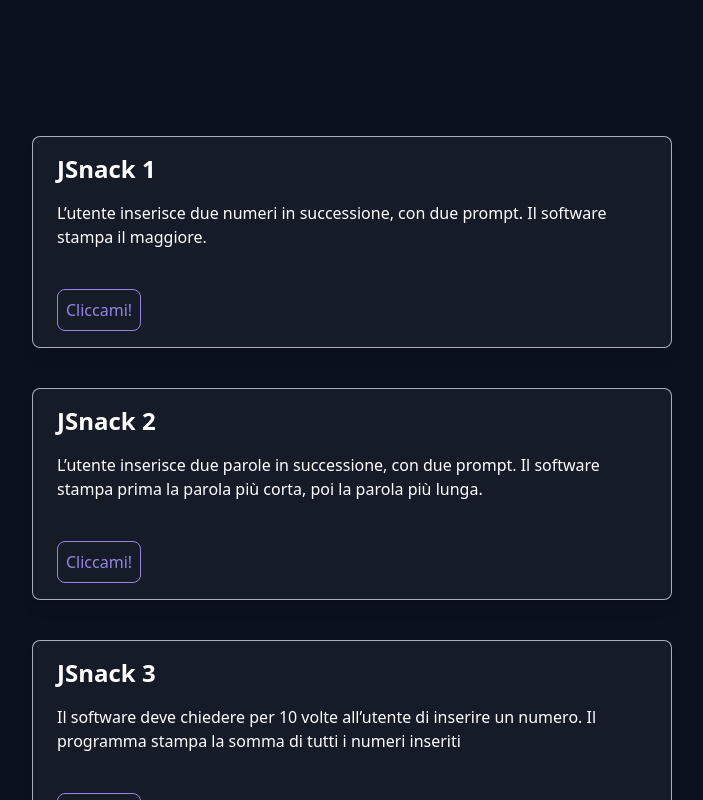
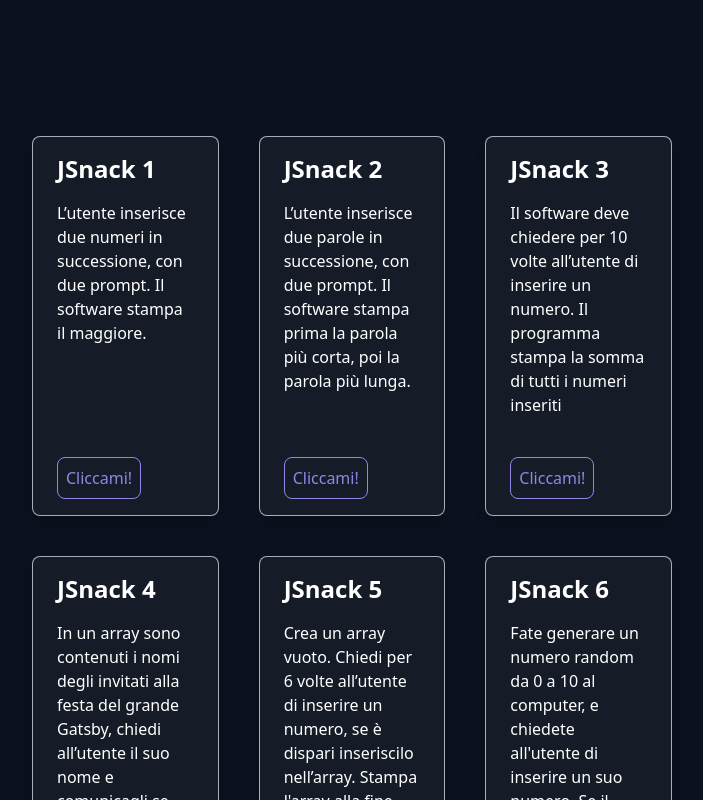
Before and after one commit to AlessioRoman/js-jsnacks, a React (Vite) app in the folder jsnack-interactive/: page / in a window 1280 px wide. Shown: the part 560-1360 px from the top of the page, without its empty margins (288-991 px from the left). Built offline with nearby package versions, Linux system fonts and the light colour scheme.

Commit message:
added onClick functions for components

```diff
--- a/jsnack-interactive/src/components/Buttons.jsx
+++ b/jsnack-interactive/src/components/Buttons.jsx
@@ -3,7 +3,7 @@
 
 function Buttons() {
   return (
-    <div className="flex flex-wrap justify-start gap-10 mx-80">
+    <div className="grid lg:grid-cols-3 md:grid-cols-2 sm:grid-cols-1 gap-10 mx-80">
       {projects.map((project) => (
         <Projects
           key={project.title}
```
